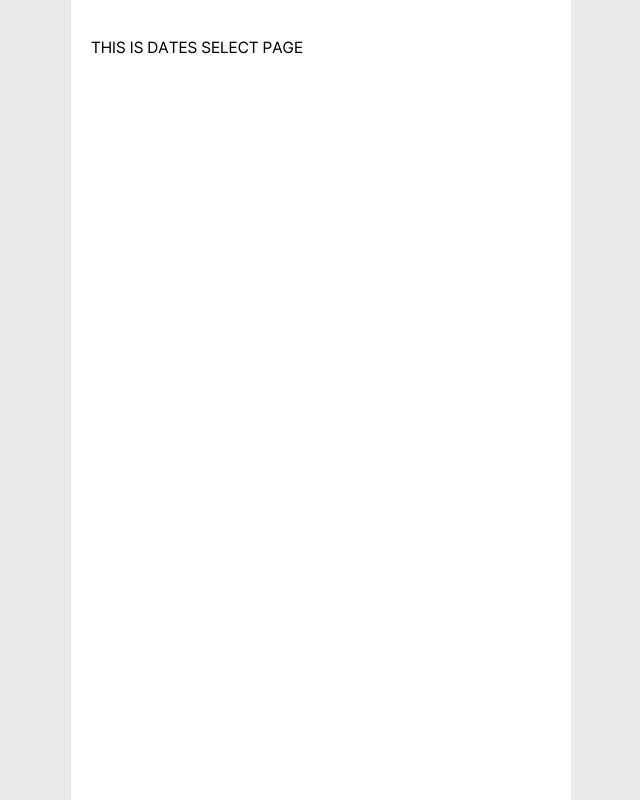
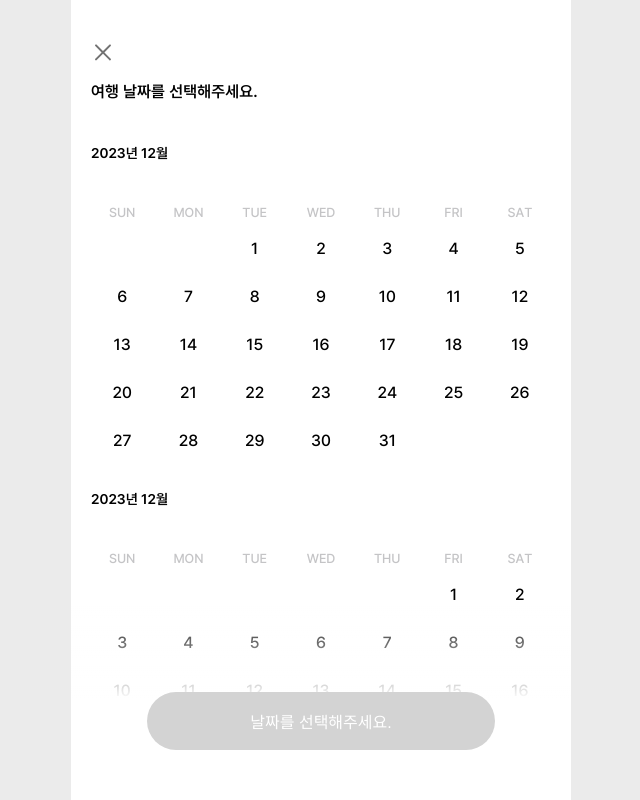
Before and after one commit to SugarSyrup/gabozago_FE, a React (Vite) app: page /mytrip/create in a window 1280 px wide. Shown: the whole page, without its empty margins (319-959 px from the left). Built offline with nearby package versions, Linux system fonts and the light colour scheme.

Commit message:
feat(#22): Calendar UI

```diff
--- /dev/null
+++ b/src/components/mytrip/Calendar.tsx
@@ -0,0 +1,46 @@
+import * as S from "../../styles/mytrip/Calendar.style";
+
+interface Props{
+    year:number;
+    month: number;
+    startDate?: number;
+    endDate?:number;
+}
+
+function Calendar({year, month} : Props) {
+    function FillDate() {
+        const currentMonthStartDay = new Date(year,month,1).getDay();
+        const currentMonthLastDate = new Date(year,month,0).getDate();
+        const arr = [];
+
+        for(let i = 0; i < currentMonthStartDay + 1; i++) {
+            arr.push(<S.Empty/>)
+        }
+
+        for(let i = 1; i <= currentMonthLastDate; i++) {
+            arr.push(<S.Date>{i}</S.Date>)
+        }
+
+        return arr;
+    }
+
+    return(
+        <>
+            <S.CalendarHeader>
+                2023년 12월
+            </S.CalendarHeader>
+            <S.CalendarContainer>
+                <S.Day>SUN</S.Day>
+                <S.Day>MON</S.Day>
+                <S.Day>TUE</S.Day>
+                <S.Day>WED</S.Day>
+                <S.Day>THU</S.Day>
+                <S.Day>FRI</S.Day>
+                <S.Day>SAT</S.Day>
+                {FillDate()}
+            </S.CalendarContainer>
+        </>
+    )
+}
+
+export default Calendar;
--- a/src/pages/MyTripDatesSelectPage.tsx
+++ b/src/pages/MyTripDatesSelectPage.tsx
@@ -1,9 +1,37 @@
 import PageTemplate from "../components/common/PageTemplate";
+
+import XIcon from "../assets/icons/grayx.svg?react";
+import * as S from "../styles/pages/MyTripDatesSelectPage.style";
+import { Link } from "react-router-dom";
+import Heading from "../components/common/Heading";
+import Button from "../components/common/Button";
+
+import Calendar from "../components/mytrip/Calendar";
 
 function MyTripDatesSelectPage() {
     return(<>
         <PageTemplate header={false} nav={false}>
-            <span>THIS IS DATES SELECT PAGE</span>
+            <Link to="/mytrip" style={{cursor:"pointer"}}>
+                <XIcon/>
+            </Link>
+            <S.HeadingWrapper>
+                <Heading size="sm">여행 날짜를 선택해주세요.</Heading>
+            </S.HeadingWrapper>
+            <S.CalendarContainer>
+                <Calendar year={2023} month={12}/>
+                <Calendar year={2024} month={1}/>
+                <Calendar year={2024} month={2}/>
+            </S.CalendarContainer>
+            <S.Footer>
+                <Button
+                    size="lg"
+                    type="normal"
+                    disabled={true}
+                    active={false}
+                >
+                    날짜를 선택해주세요.
+                </Button>
+            </S.Footer>
         </PageTemplate>
     </>)
 }
--- a/src/pages/MyTripLocationSelectPage.tsx
+++ b/src/pages/MyTripLocationSelectPage.tsx
@@ -16,7 +16,7 @@ import SearchedLocations from "../components/mytrip/SearchedLocations";
 
 import useSearchInput from "../hooks/useSearchInput";
 
-import * as S from "../styles/pages/MyTripCreatePage.style";
+import * as S from "../styles/pages/MyTripLocationSelectPage.style";
 import { Heading } from "../styles/common/Heading.style";
 
 function MyTripLocationSelectPage() {
--- /dev/null
+++ b/src/styles/mytrip/Calendar.style.ts
@@ -0,0 +1,52 @@
+import styled from "styled-components";
+
+export const CalendarHeader = styled.span`
+    font-size:14px;
+    font-weight:600;
+    line-height:22px;
+`
+
+export const CalendarContainer = styled.div`
+    width:100%;
+    margin-top:14px;
+
+    display:grid;
+    grid-template-columns: 1fr 1fr 1fr 1fr 1fr 1fr 1fr;
+    align-items:center;
+    justify-items:center;
+    gap:4px;
+`
+
+//요일
+export const Day = styled.div`
+    width:32px;
+    height:18px;
+
+    display:flex;
+    justify-content:center;
+    align-items:center;
+
+    font-size:13px;
+    font-weight:500;
+    line-height:18px;
+    color:rgba(60, 60, 67, 0.30);
+`
+
+//날짜
+export const Date = styled.div`
+    width:44px;
+    height:44px;
+
+    display:flex;
+    justify-content:center;
+    align-items:center;
+
+    font-size:16px;
+    font-weight:500;
+    line-height:25px;
+`
+
+export const Empty = styled.div`
+    width:44px;
+    height:44px;
+`
--- /dev/null
+++ b/src/styles/pages/MyTripDatesSelectPage.style.ts
@@ -0,0 +1,36 @@
+import styled from "styled-components";
+
+export const HeadingWrapper = styled.div`
+    margin-top:16px;
+    margin-bottom:42px;
+`
+
+export const CalendarContainer = styled.div`
+    display:flex;
+    flex-direction:column;
+    gap:26px;
+`
+
+export const Footer = styled.footer`
+    position: absolute;
+    bottom: 0px;
+    left: 0px;
+
+    height:200px;
+    padding-bottom:50px;
+
+    display: flex;
+    flex-direction: column;
+    justify-content:flex-end;
+    align-items: center;
+    gap: 14px;
+
+    padding-left: 25px;
+    padding-right: 25px;
+
+    width: 100%;
+    overflow: auto;
+
+    //background:white;
+    background: linear-gradient(180deg, rgba(255, 255, 255, 0.00) 0%, #FFF 50%);
+`;
```
Also changed, not shown: src/assets/icons/grayx.svg (added), src/styles/pages/MyTripLocationSelectPage.style.ts (renamed from src/styles/pages/MyTripCreatePage.style.ts).
